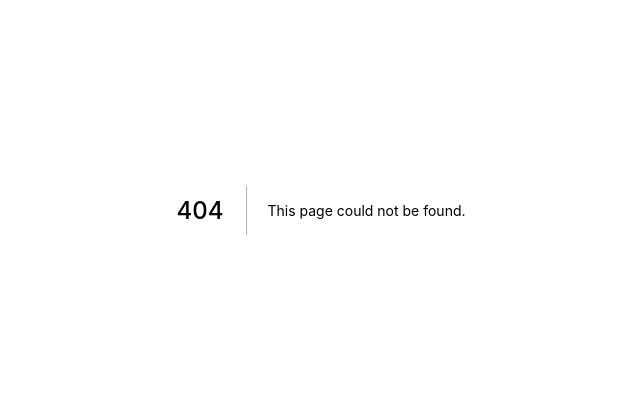
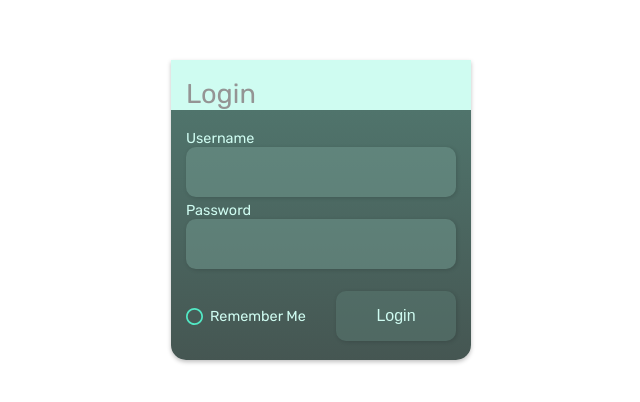
Before and after one commit to kadamidev/skiller-nextjs, a Next.js app: page /login in a window 1280 px wide. Before the commit this address had no page. Shown: the part 190-592 px from the top of the page, without its empty margins (319-959 px from the left). Built offline with nearby package versions, Linux system fonts and the light colour scheme.

Commit message:
login component and styling partially complete, will add typechecking and improve the form later

```diff
--- a/components/Login.jsx
+++ b/components/Login.jsx
@@ -1,9 +1,56 @@
-import React from 'react';
+import React, { useRef, useState } from 'react';
+import styles from '../styles/app/Login.module.scss'
 
-const login = () => {
+
+const login = ({darkMode}) => {
+
+    const username = useRef(null)
+    const password = useRef(null)
+    const remember = useRef(null)
+    const [message, setMessage] = useState()
+
+    async function handleFormSubmit(e) {
+        e.preventDefault()
+        const response =  await fetch('/api/user/login', {
+            method: 'POST',
+            headers: { "Content-Type": "application/json" },
+            body: JSON.stringify({
+                user: {
+                    username: username.current.value,
+                    password: password.current.value,
+                    remember: remember.current.checked
+                }
+            })
+        })
+        const json = await response.json()
+        setMessage(json)
+    }
+
     return (
         <div>
-            login
+            <div className={darkMode ? [styles.loginContainer, styles.darkMode].join(' ') : styles.loginContainer }>
+                <section className={styles.header}>
+                    <span>Login</span>
+                </section>
+                <form className={styles.userForm} action="/api/user/login" method="POST">
+                    <label htmlFor="username">Username</label>
+                    <input ref={username} type="text" name="user[username]" id="username" />
+
+                    <label htmlFor="password">Password</label>
+                    <input ref={password} type="password" name="user[password]" id="password" />
+
+                    <div className={styles.bottomRow}>
+                        <div className={styles.checkContainer}>
+                            <input ref={remember} className={styles.checkbox} id="rememberCheck" type="checkbox"/>
+                            <label className={styles.customCheckbox} htmlFor="rememberCheck">Remember Me</label>
+                        </div>
+
+                    <button onClick={handleFormSubmit}>Login</button>
+                    {/* <input type="submit" value="Login" /> */}
+                    </div>
+                </form>
+                <span>{JSON.stringify(message)}</span>
+            </div>
         </div>
     );
 }
--- a/pages/api/user/login.ts
+++ b/pages/api/user/login.ts
@@ -28,20 +28,20 @@ export default async function (req: NextApiRequest, res: NextApiResponse) {
             if (!err && result) {
                 const claims = {sub: user.id}
                 const jwt = sign(claims, process.env.JWT_SECRET, { expiresIn: '30d'})
-                res.status(201)
-                res.setHeader('Set-Cookie', cookie.serialize('auth', jwt,{
+                const cookieSettings = {
                     httpOnly: true,
                     secure: process.env.NODE_ENV !== 'development',
                     sameSite: 'strict',
-                    maxAge: (3600 * 24 * 30), //30 days
                     path: '/'
-                }))
-                res.json({message: `Welcome back ${user.username}`})
+                }
+                // persist cookie past session if remember me
+                if (userData.remember) cookieSettings['maxAge'] = (3600 * 24 * 30) //30 days
+
+                res.setHeader('Set-Cookie', cookie.serialize('auth', jwt, cookieSettings))
+                res.status(201).json({message: `Welcome back ${user.username}`})
             } else {
                 res.json({message: 'Incorrect username/pw combination'})
             }
-
-
         })
     } catch(e) {
         res.status(500)
--- /dev/null
+++ b/pages/login.jsx
@@ -0,0 +1,19 @@
+import styles from '../styles/LoginPage.module.scss'
+import Login from "../components/Login";
+
+
+import React from 'react';
+
+const LoginPage = () => {
+    return (
+        <>
+            <div className={styles.loginPageContainer}>
+                <div className={styles.loginWrapper}>
+                    <Login darkMode={true} />
+                </div>
+            </div>
+        </>
+    );
+}
+
+export default LoginPage;
--- /dev/null
+++ b/styles/LoginPage.module.scss
@@ -0,0 +1,13 @@
+.loginPageContainer {
+    width: 100vw;
+    height: 100vh;
+
+    display: flex;
+    justify-content: center;
+    align-items: center;
+}
+
+.loginWrapper {
+    width: 300px;
+    height:  300px;
+}
--- /dev/null
+++ b/styles/app/Login.module.scss
@@ -0,0 +1,130 @@
+.loginContainer {
+    min-width: 300px;
+    min-height: 300px;
+    max-width: 800px;
+    max-height: 800px;
+    background: linear-gradient(180deg, #F3F3F3 0%, #EAEAEA 100%);
+    box-shadow: 0px 2px 4px rgba(0, 0, 0, 0.25);
+    border-radius: 0px 0px 15px 15px;
+
+
+
+    .header {
+        height: 50px;
+        background: #CFFCF1;
+        color: #949494;
+        font-size: 1.7rem;
+        display: flex;
+        align-items: flex-end;
+        padding-left: 5%;
+    }
+
+
+    .userForm {
+        color: #949494;
+        display: flex;
+        flex-direction: column;
+        // align-items: center;
+        width: 90%;
+        margin-left: 5%;
+        margin-top: 1em;
+
+        label {
+            margin-top: .3em;
+            font-size: 0.9rem;
+        }
+
+        input {
+            background: #F3F3F3;
+            box-shadow: 1px 1px 4px rgba(0, 0, 0, 0.15);
+            border-radius: 10px;
+            height: 50px;
+            padding-left: .5em;
+            font-size: 1.2rem;
+            color: #5f5f5f;
+
+            &:focus {
+                outline: none !important;
+                border: 1px solid var(--primary-color);
+            }
+        }
+
+        button {
+            height: 50px;
+            width: 120px;
+            background: #F3F3F3;
+            box-shadow: 1px 1px 4px rgba(0, 0, 0, 0.15);
+            border-radius: 10px;
+            color: #949494;
+            transition: 0.3s ease-in-out;
+
+            &:focus {
+                outline: none !important;
+                border: 1px solid var(--primary-color);
+            }
+
+
+            &:hover {
+                transition: 0.3s ease-in-out;
+                background: var(--primary-color);
+                color: var(--lightest-aqua);
+            }
+        }
+
+
+        .bottomRow {
+            margin-top: 22px;
+            display: flex;
+            justify-content: space-between;
+            align-items: center;
+            // input[type='checkbox'] {
+            //     content: "Remember Me";
+            //     color: green;
+            // }
+            .checkContainer {
+                .checkbox {
+                    display: none;
+                }
+
+                .checkbox + .customCheckbox{
+
+                    background-image: url('../../public/img/app/unchecked.svg');
+                    background-position: left center;
+                    background-size: auto 100%;
+                    background-repeat: no-repeat;
+                    height: 24px;
+                    width: 24px;
+                    padding-left: 24px;
+                    user-select: none;
+
+                }
+
+                .checkbox:checked + .customCheckbox{
+                    background-image: url('../../public/img/app/checked.svg');
+                }
+            }
+        }
+    }
+}
+
+
+
+.darkMode {
+    background: linear-gradient(180deg, #527A71 0%, #455652 100%);
+    .userForm {
+        color: var(--lightest-aqua);
+
+        input {
+            background: rgba(115, 153, 144, 0.5);
+            color: var(--lightest-aqua);
+        }
+
+
+        button {
+            color: var(--lightest-aqua);
+            background: rgba(90, 122, 115, 0.5);
+        }
+    }
+
+
+}
```
